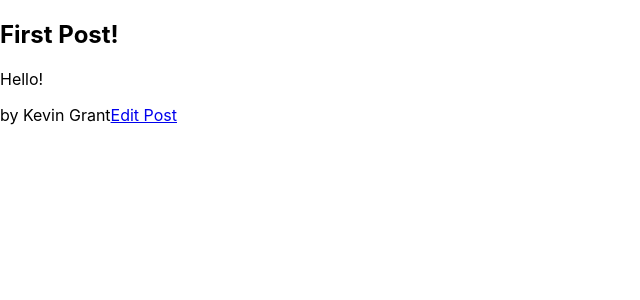
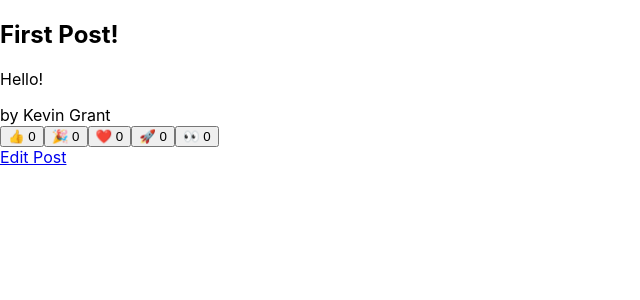
Before and after one commit to hungyu/Redux-test, a React (Create React App) app: page /posts/1 in a window 1280 px wide. Shown: the top 300 px of the page, without its empty margins (0-640 px from the left). Built offline with nearby package versions, Linux system fonts and the light colour scheme.

Commit message:
add reaction button on single post page

```diff
--- a/src/features/posts/SinglePostPage.js
+++ b/src/features/posts/SinglePostPage.js
@@ -2,6 +2,7 @@ import React from 'react'
 import { useSelector } from 'react-redux'
 import { Link } from 'react-router-dom'
 import PostAuthor from './PostAuthor'
+import ReactionButtons from './ReactionButtons';
 
 const SinglePostPage = ({ match }) => {
 	const { postId } = match.params
@@ -22,6 +23,7 @@ const SinglePostPage = ({ match }) => {
         <h2>{post.title}</h2>
         <p className="post-content">{post.content}</p>
         <PostAuthor userId={post.user} />
+        <ReactionButtons post={post} />
 				<Link to={`/editPost/${post.id}`} className="button">
           Edit Post
         </Link>
```
